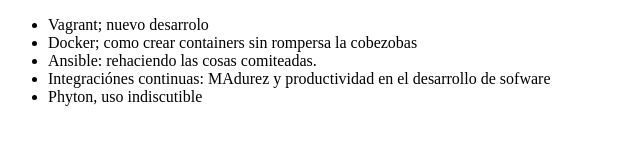
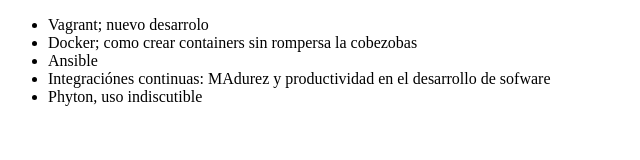
Before and after one commit to jordyangeles/repositorioprueba, a plain HTML site: page index.html in a window 1280 px wide. Shown: the whole page, without its empty margins (0-640 px from the left). Drawn offline with Linux system fonts and the light colour scheme.

Commit message:
Revert "Control z en git"
This reverts commit 82c5194c8b23183f89cc088323d89a49d80bb528.

```diff
--- a/index.html
+++ b/index.html
@@ -8,7 +8,7 @@
      <ul>
          <li> Vagrant; nuevo desarrolo </li>
          <li> Docker; como crear containers sin rompersa la cobezobas </li>
-         <li> Ansible: rehaciendo las cosas comiteadas. </li>
+         <li> Ansible </li>
          <li> Integraciónes continuas: MAdurez y productividad en el desarrollo de sofware </li>
          <li>Phyton, uso indiscutible</li>
      </ul>
```
